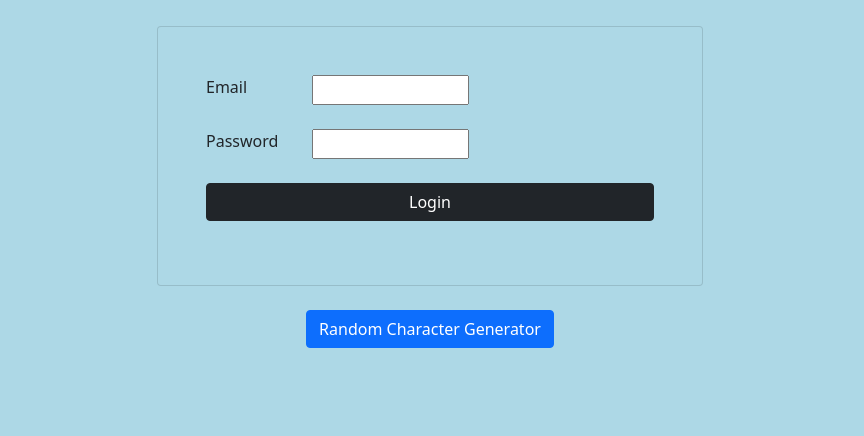
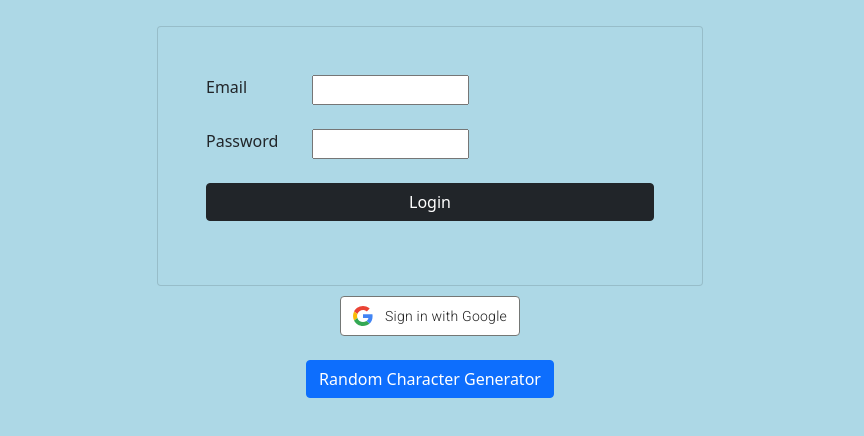
Before and after one commit to arvindnagarajan/rickAndMortyAPIProject, a website with bundled scripts: page public/index.html in a window 1280 px wide. Shown: the part 202-638 px from the top of the page, without its empty margins (210-1074 px from the left). Built offline with nearby package versions, Linux system fonts and the light colour scheme.

Commit message:
Added Sign In with Google feature

```diff
--- a/public/css/style-home.css
+++ b/public/css/style-home.css
@@ -19,9 +19,117 @@ html, body {
 
 .button-container {
     background-color: lightblue;
-    /* height: 80vh; */
     text-align: center;
     display: flex;
     justify-content: center;
     align-items: end;
 }
+
+.gsi-material-button {
+  /* -moz-user-select: none;
+  -webkit-user-select: none;
+  -ms-user-select: none;
+  -webkit-appearance: none; */
+  background-color: white;
+  background-image: none;
+  border: 1px solid #747775;
+  -webkit-border-radius: 4px;
+  border-radius: 4px;
+  -webkit-box-sizing: border-box;
+  box-sizing: border-box;
+  color: #1f1f1f;
+  cursor: pointer;
+  font-family: 'Roboto', arial, sans-serif;
+  font-size: 14px;
+  height: 40px;
+  letter-spacing: 0.25px;
+  outline: none;
+  overflow: hidden;
+  padding: 0 12px;
+  position: relative;
+  text-align: center;
+  -webkit-transition: background-color .218s, border-color .218s, box-shadow .218s;
+  transition: background-color .218s, border-color .218s, box-shadow .218s;
+  /* vertical-align: middle; */
+  white-space: nowrap;
+  width: auto;
+  max-width: 400px;
+  min-width: min-content;
+
+  /* Center horizontally */
+  margin: 10px auto;
+  display: block;
+}
+
+
+  .gsi-material-button .gsi-material-button-icon {
+    height: 20px;
+    margin-right: 12px;
+    min-width: 20px;
+    width: 20px;
+  }
+
+  .gsi-material-button .gsi-material-button-content-wrapper {
+    -webkit-align-items: center;
+    align-items: center;
+    display: flex;
+    -webkit-flex-direction: row;
+    flex-direction: row;
+    -webkit-flex-wrap: nowrap;
+    flex-wrap: nowrap;
+    height: 100%;
+    justify-content: space-between;
+    position: relative;
+    width: 100%;
+  }
+
+  .gsi-material-button .gsi-material-button-contents {
+    -webkit-flex-grow: 1;
+    flex-grow: 1;
+    font-family: 'Roboto', arial, sans-serif;
+    font-weight: 500;
+    overflow: hidden;
+    text-overflow: ellipsis;
+    vertical-align: top;
+  }
+
+  .gsi-material-button .gsi-material-button-state {
+    -webkit-transition: opacity .218s;
+    transition: opacity .218s;
+    bottom: 0;
+    left: 0;
+    opacity: 0;
+    position: absolute;
+    right: 0;
+    top: 0;
+  }
+
+  .gsi-material-button:disabled {
+    cursor: default;
+    background-color: #ffffff61;
+    border-color: #1f1f1f1f;
+  }
+
+  .gsi-material-button:disabled .gsi-material-button-contents {
+    opacity: 38%;
+  }
+
+  .gsi-material-button:disabled .gsi-material-button-icon {
+    opacity: 38%;
+  }
+
+  .gsi-material-button:not(:disabled):active .gsi-material-button-state,
+  .gsi-material-button:not(:disabled):focus .gsi-material-button-state {
+    background-color: #303030;
+    opacity: 12%;
+  }
+
+  .gsi-material-button:not(:disabled):hover {
+    -webkit-box-shadow: 0 1px 2px 0 rgba(60, 64, 67, .30), 0 1px 3px 1px rgba(60, 64, 67, .15);
+    box-shadow: 0 1px 2px 0 rgba(60, 64, 67, .30), 0 1px 3px 1px rgba(60, 64, 67, .15);
+  }
+
+  .gsi-material-button:not(:disabled):hover .gsi-material-button-state {
+    background-color: #303030;
+    opacity: 8%;
+  }
--- a/public/index.html
+++ b/public/index.html
@@ -11,6 +11,7 @@
     <link rel="preconnect" href="https://fonts.googleapis.com">
     <link rel="preconnect" href="https://fonts.gstatic.com" crossorigin>
     <link href="https://fonts.googleapis.com/css2?family=Roboto:wght@300&display=swap" rel="stylesheet">
+    <script src="https://ajax.googleapis.com/ajax/libs/jquery/3.7.1/jquery.min.js"></script>
 
     <link rel="icon" href="https://static.wikia.nocookie.net/rickandmorty/images/a/a6/Rick_Sanchez.png">
 
@@ -44,17 +45,24 @@
         </div>
     </div>
 
-        <!-- <div class="username-input">
-            <label for="user-name">Username: </label>
-            <input type="text" id="user-name">
+    <!-- Sign in with Google button -->
+
+    <button class="gsi-material-button button-container" id="signInGoogleButton">
+        <div class="gsi-material-button-state"></div>
+        <div class="gsi-material-button-content-wrapper">
+          <div class="gsi-material-button-icon">
+            <svg version="1.1" xmlns="http://www.w3.org/2000/svg" viewBox="0 0 48 48" xmlns:xlink="http://www.w3.org/1999/xlink" style="display: block;">
+              <path fill="#EA4335" d="M24 9.5c3.54 0 6.71 1.22 9.21 3.6l6.85-6.85C35.9 2.38 30.47 0 24 0 14.62 0 6.51 5.38 2.56 13.22l7.98 6.19C12.43 13.72 17.74 9.5 24 9.5z"></path>
+              <path fill="#4285F4" d="M46.98 24.55c0-1.57-.15-3.09-.38-4.55H24v9.02h12.94c-.58 2.96-2.26 5.48-4.78 7.18l7.73 6c4.51-4.18 7.09-10.36 7.09-17.65z"></path>
+              <path fill="#FBBC05" d="M10.53 28.59c-.48-1.45-.76-2.99-.76-4.59s.27-3.14.76-4.59l-7.98-6.19C.92 16.46 0 20.12 0 24c0 3.88.92 7.54 2.56 10.78l7.97-6.19z"></path>
+              <path fill="#34A853" d="M24 48c6.48 0 11.93-2.13 15.89-5.81l-7.73-6c-2.15 1.45-4.92 2.3-8.16 2.3-6.26 0-11.57-4.22-13.47-9.91l-7.98 6.19C6.51 42.62 14.62 48 24 48z"></path>
+              <path fill="none" d="M0 0h48v48H0z"></path>
+            </svg>
+          </div>
+          <span class="gsi-material-button-contents">Sign in with Google</span>
+          <span style="display: none;">Sign in with Google</span>
         </div>
-
-        <div class="password-input">
-            <label for="user-password">Password: </label>
-            <input type="password" id="user-password">
-        </div> -->
-
-    <!-- Sign in with Google button -->
+      </button>
 
     <div class="button-container text-center my-4">
         <a class="btn btn-primary" href="/generator" role="button">Random Character Generator</a>
@@ -67,6 +75,7 @@
     <link href="https://cdn.jsdelivr.net/npm/bootstrap@5.0.2/dist/css/bootstrap.min.css" rel="stylesheet" integrity="sha384-EVSTQN3/azprG1Anm3QDgpJLIm9Nao0Yz1ztcQTwFspd3yD65VohhpuuCOmLASjC" crossorigin="anonymous">
     <script src="https://cdn.jsdelivr.net/npm/bootstrap@5.0.2/dist/js/bootstrap.bundle.min.js" integrity="sha384-MrcW6ZMFYlzcLA8Nl+NtUVF0sA7MsXsP1UyJoMp4YLEuNSfAP+JcXn/tWtIaxVXM" crossorigin="anonymous"></script>
     <script type="module" src="js/firebase.js"></script>
+    <script type="module" src="js/script_index.js"></script>
 
 </body>
 </html>
--- /dev/null
+++ b/public/js/script_index.js
@@ -0,0 +1,44 @@
+import { signInWithPopup, GoogleAuthProvider } from 'https://www.gstatic.com/firebasejs/10.7.1/firebase-auth.js'
+import {app, auth} from './firebase.js';
+
+const provider = new GoogleAuthProvider();
+
+
+$("#signInGoogleButton").click(function() {
+
+    signInWithPopup(auth, provider)
+    .then((result) => {
+        // This gives you a Google Access Token. You can use it to access Google APIs.
+        const credential = GoogleAuthProvider.credentialFromResult(result);
+        const token = credential.accessToken;
+
+        const user = result.user;
+
+        const currentUser = auth.currentUser;
+
+        if (currentUser !== null) {
+
+            const displayName = user.displayName;
+            const email = user.email;
+            const photoURL = user.photoURL;
+            const emailVerified = user.emailVerified;
+
+            console.log(displayName);
+            console.log(email);
+            console.log(photoURL);
+            console.log(emailVerified);
+        }
+
+  }).catch((error) => {
+
+    const errorCode = error.code;
+    const errorMessage = error.message;
+
+    const email = error.customData.email;
+
+    const credential = GoogleAuthProvider.credentialFromError(error);
+
+  });
+
+
+});
```
